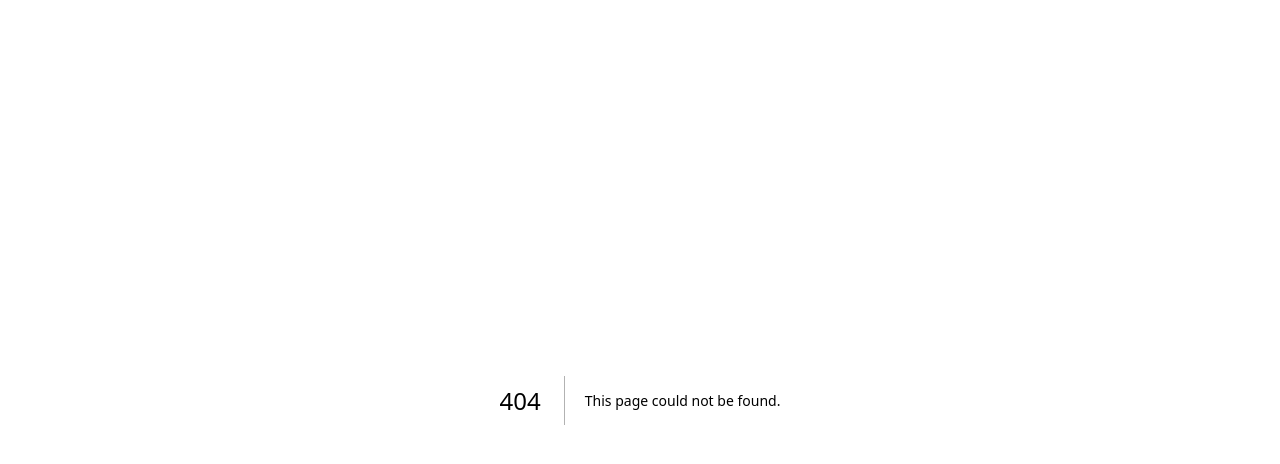
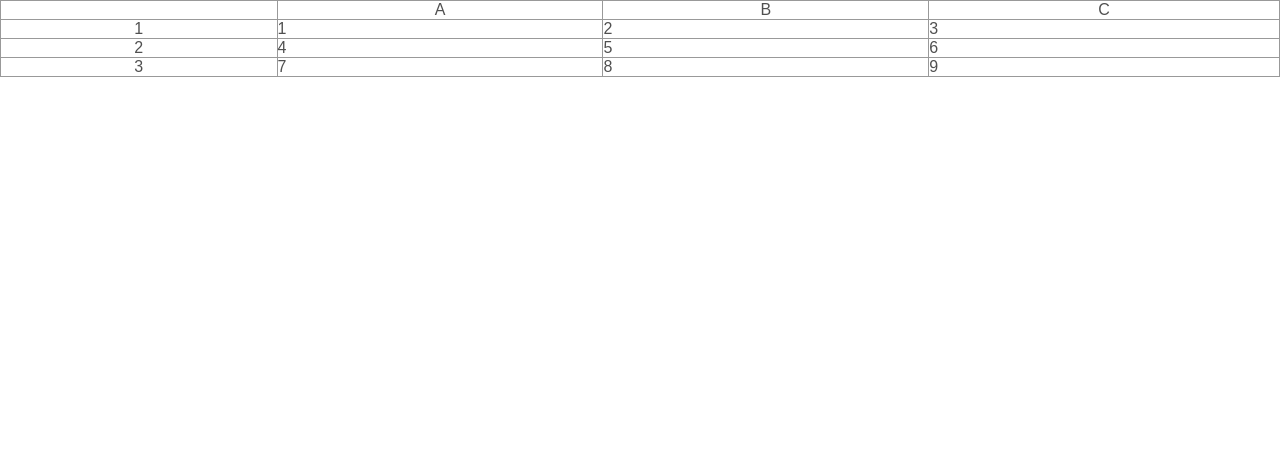
Before and after one commit to kinako825/Next, a Next.js app: page /spreadsheet in a window 1280 px wide. Before the commit this address had no page. Shown: the top 464 px of the page. Built offline with nearby package versions, Linux system fonts and the light colour scheme.

Commit message:
スプレッドシート作成

```diff
--- /dev/null
+++ b/src/components/Cell.tsx
@@ -0,0 +1,11 @@
+import { CellContent } from "@/types/spreadsheet"
+
+interface Props {
+    content: CellContent;
+}
+
+export default function Cell({ content }: Props) {
+    return (
+        <td>{content}</td>
+    )
+}
--- /dev/null
+++ b/src/components/Spreadsheet.tsx
@@ -0,0 +1,34 @@
+import Cell from "./Cell";
+
+export default function Spreadsheet() {
+    return (
+        <table>
+            <tbody>
+                <tr>
+                    <th></th>
+                    <th>A</th>
+                    <th>B</th>
+                    <th>C</th>
+                </tr>
+                <tr>
+                    <th>1</th>
+                    <Cell content={1} />
+                    <Cell content={2} />
+                    <Cell content={3} />
+                </tr>
+                <tr>
+                    <th>2</th>
+                    <Cell content={4} />
+                    <Cell content={5} />
+                    <Cell content={6} />
+                </tr>
+                <tr>
+                    <th>3</th>
+                    <Cell content={7} />
+                    <Cell content={8} />
+                    <Cell content={9} />
+                </tr>
+            </tbody>
+        </table>
+    )
+}
--- /dev/null
+++ b/src/pages/spreadsheet.tsx
@@ -0,0 +1,7 @@
+import Spreadsheet from "@/components/Spreadsheet";
+
+export default function SpreadsheetPage() {
+    return (
+        <Spreadsheet />
+    )
+}
--- a/src/styles/globals.css
+++ b/src/styles/globals.css
@@ -40,3 +40,19 @@ a {
     color-scheme: dark;
   }
 }
+
+
+table {
+  width: 100%;
+  border-collapse: collapse;
+}
+
+th,
+td {
+  color: #505050;
+  font-weight: normal;
+  border: 1px solid #999;
+  background: white;
+  padding: 0;
+  margin: 0;
+}
--- /dev/null
+++ b/src/types/spreadsheet.ts
@@ -0,0 +1,2 @@
+
+export type CellContent = string | number
```
Also changed, not shown: src/pages/index.tsx (+6 -97 lines).
